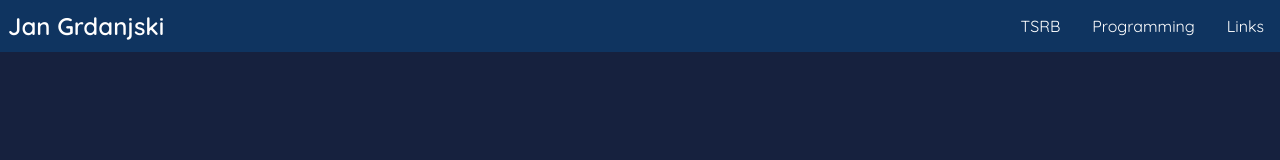
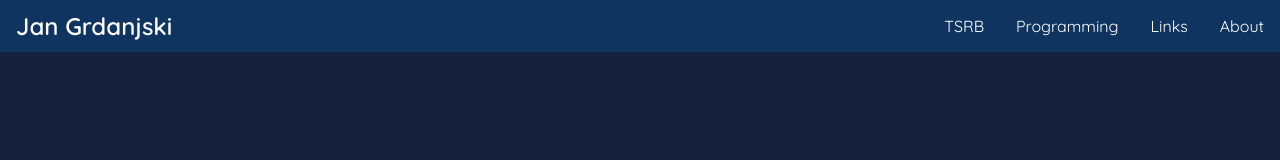
Before and after one commit to jangrd/jangrd.github.io, a plain HTML site: page index.html in a window 1280 px wide. Drawn offline with Linux system fonts and the light colour scheme.

Commit message:
Add files via upload

```diff
--- a/index.html
+++ b/index.html
@@ -1,5 +1,6 @@
 <!DOCTYPE html>
 <html lang="en">
+
 <head>
     <meta charset="UTF-8">
     <meta http-equiv="X-UA-Compatible" content="IE=edge">
@@ -9,12 +10,13 @@
     <link rel="preconnect" href="https://fonts.googleapis.com">
     <link rel="preconnect" href="https://fonts.gstatic.com" crossorigin>
     <link href="https://fonts.googleapis.com/css2?family=Quicksand:wght@300;400;500;600;700&display=swap" rel="stylesheet">
-    <script src="index.js"></script>
+    <script src="index.js" defer></script>
 </head>
+
 <body>
     <nav class="navbar">
         <div class="navbar-title">
-            Jan Grdanjski
+            <a href="#">Jan Grdanjski</a>
         </div>
         <a href="#" class="toggle-button">
             <span class="bar"></span>
@@ -26,8 +28,10 @@
                 <li><a href="#">TSRB</a></li>
                 <li><a href="#">Programming</a></li>
                 <li><a href="#">Links</a></li>
+                <li><a href="#">About</a></li>
             </ul>
         </div>
     </nav>
 </body>
+
 </html>
--- a/style.css
+++ b/style.css
@@ -16,12 +16,18 @@ body {
     align-items: center;
     background-color: #0F3460;
     color: #ffffff;
+    height: 100%;
 }
 
 .navbar-title {
     font-size: 1.5rem;
     font-weight: 600;
-    margin: 0.5rem;
+    margin: 0.5rem 1rem;
+}
+
+.navbar-title a {
+    text-decoration: none;
+    color: #ffffff;
 }
 
 .navbar-links {
@@ -65,34 +71,28 @@ body {
     border-radius: 10px;
 }
 
-@media (max-width: 1000px) {
+@media (max-width: 600px) {
     .toggle-button {
         display: flex;
     }
-
     .navbar-links {
         display: none;
         width: 100%;
     }
-
     .navbar {
         flex-direction: column;
         align-items: flex-start;
     }
-
     .navbar-links ul {
         flex-direction: column;
         width: 100%;
     }
-
     .navbar-links li {
         text-align: center;
     }
-
     .navbar-links li a {
         padding: 0.5rem 1rem;
     }
-
     .navbar-links.active {
         display: flex;
     }
```
